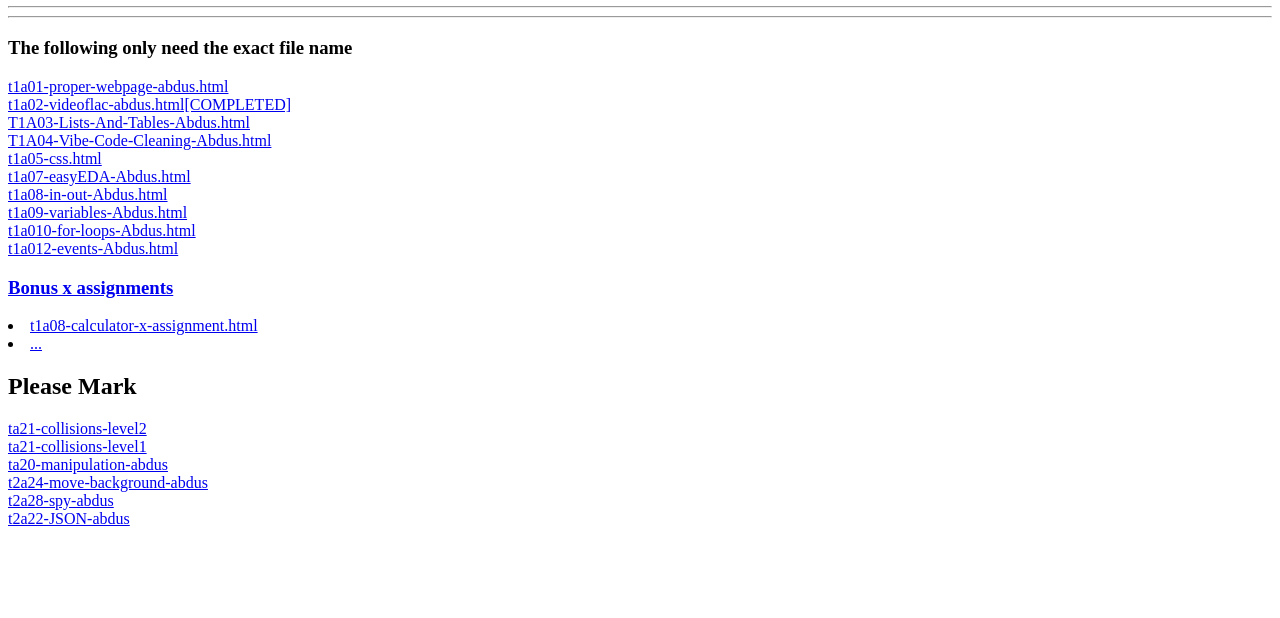
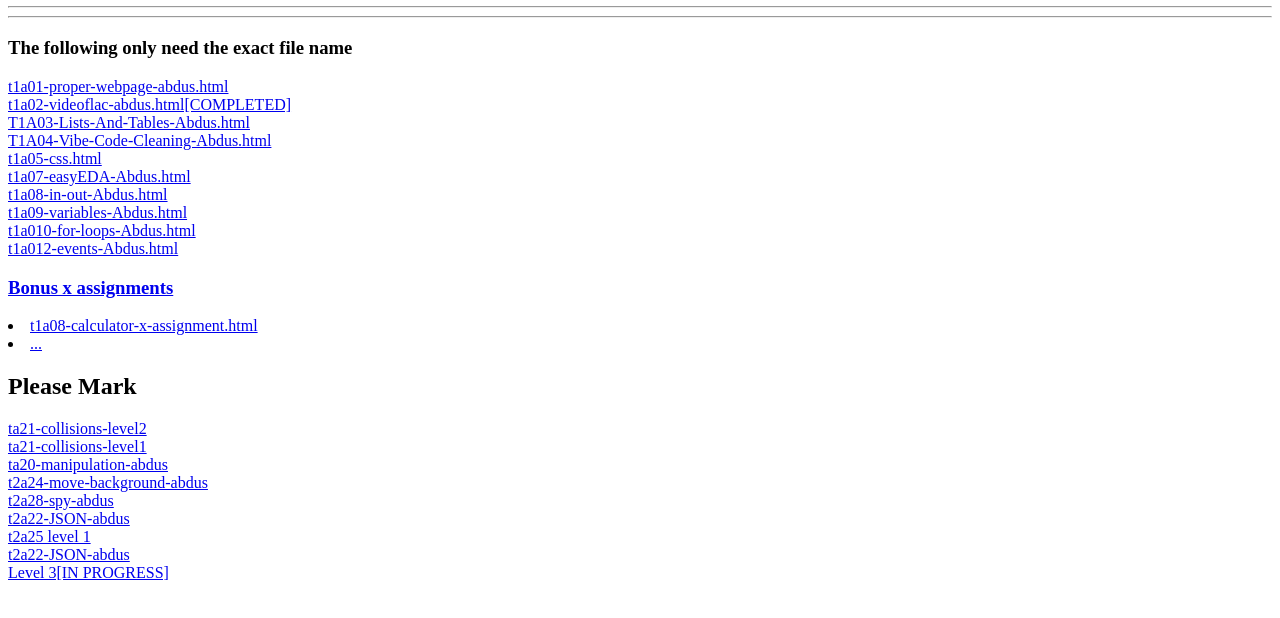
Before and after one commit to 0123likepiez-dotcom/game-div-abdus-2025, a plain HTML site: page public/index.html in a window 1280 px wide. Shown: the part 122-740 px from the top of the page. Drawn offline with Linux system fonts and the light colour scheme.

Commit message:
Update index.html

```diff
--- a/public/index.html
+++ b/public/index.html
@@ -31,3 +31,7 @@
 <div><a href="https://0123likepiez-dotcom.github.io/game-div-abdus-2025/public/t2a24-move-background-abdus.html "</a>t2a24-move-background-abdus<div>
 <div><a href="https://0123likepiez-dotcom.github.io/game-div-abdus-2025/public/t2a28-spy-abdus.html "</a>t2a28-spy-abdus<div>
 <div><a href="https://0123likepiez-dotcom.github.io/game-div-abdus-2025/public/jsonexample.html"</a>t2a22-JSON-abdus<div>
+
+<div><a href="https://0123likepiez-dotcom.github.io/game-div-abdus-2025/ public/t2a25-level1 "</a>t2a25 level 1<div>
+  <div><a href="https://0123likepiez-dotcom.github.io/game-div-abdus-2025/public/t2a25-level2"</a>t2a22-JSON-abdus<div>
+    <div><a href="https://0123likepiez-dotcom.github.io/game-div-abdus-2025/"</a>Level 3[IN PROGRESS]<div>
```
